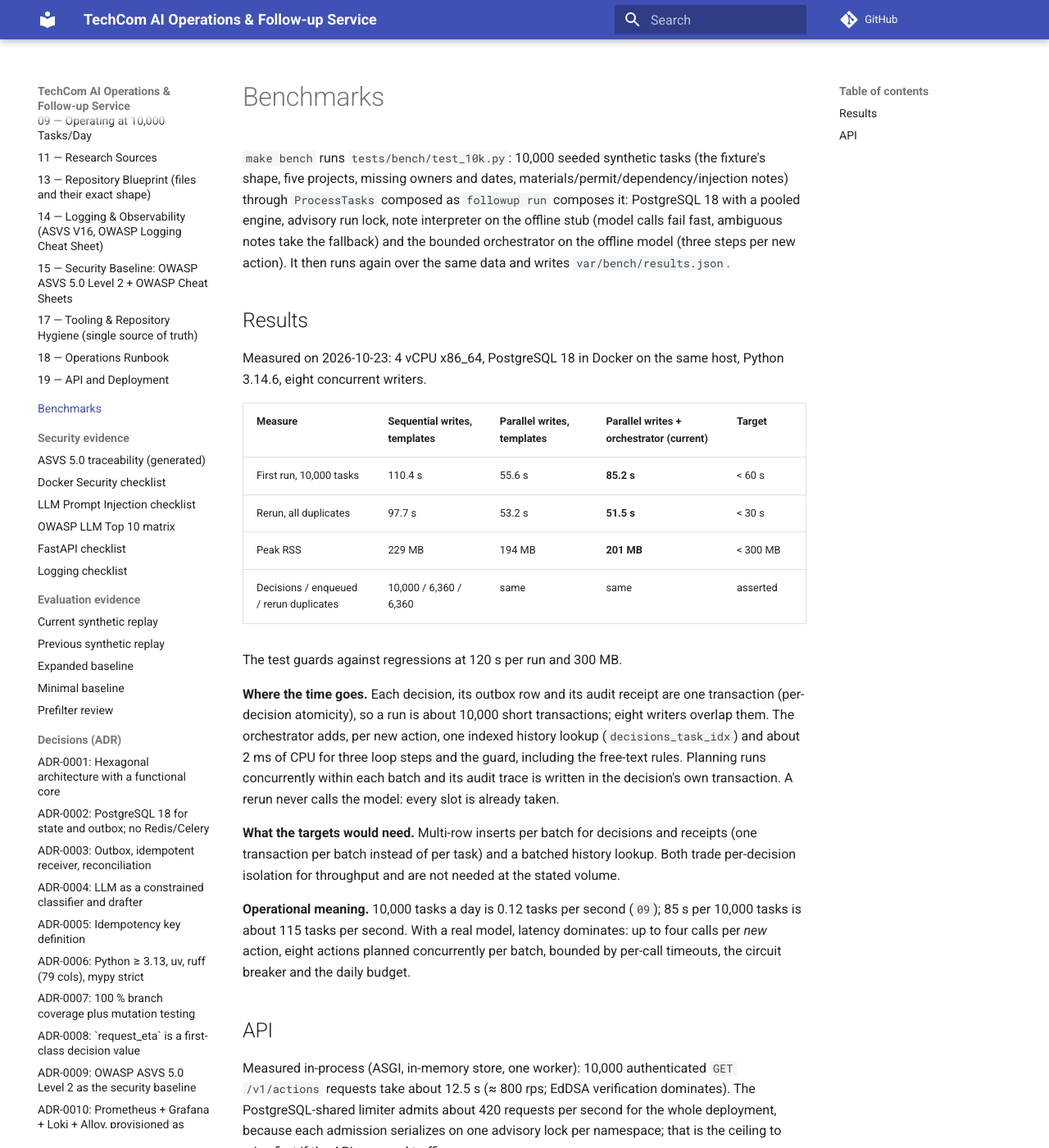
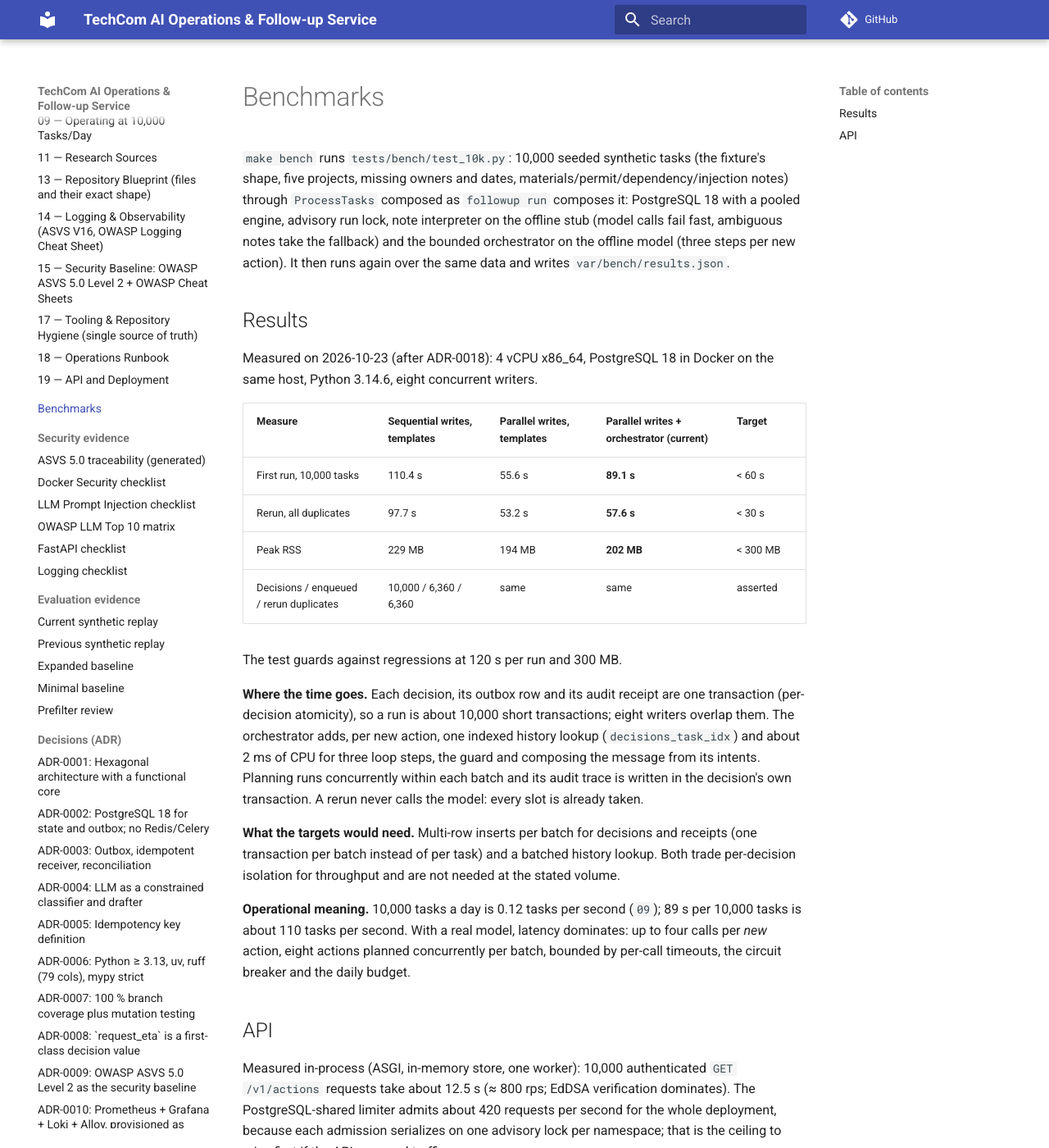
Before and after one commit to Andrey-Sema/Techcom, an MkDocs documentation site: the page built from docs/benchmarks.md, in a window 1280 px wide and 1400 px high. Shown: the whole window at 82% size. Built offline with MkDocs 1.6.1 and Material for MkDocs 9.7.7, drawn with Linux system fonts in a browser that asks for light colours; comment, search, counter and statistics services are not loaded.

Commit message:
docs(bench): record the 10k benchmark after message intents
Co-Authored-By: Claude Opus 5.5 <noreply@anthropic.com>
Claude-Session: https://claude.ai/code/session_01Q2Cbf3GFgQv49i88MfyfT9

```diff
--- a/docs/benchmarks.md
+++ b/docs/benchmarks.md
@@ -11,14 +11,14 @@ runs again over the same data and writes `var/bench/results.json`.
 
 ## Results
 
-Measured on 2026-10-23: 4 vCPU x86_64, PostgreSQL 18 in Docker on the
+Measured on 2026-10-23 (after ADR-0018): 4 vCPU x86_64, PostgreSQL 18 in Docker on the
 same host, Python 3.14.6, eight concurrent writers.
 
 | Measure | Sequential writes, templates | Parallel writes, templates | Parallel writes + orchestrator (current) | Target |
 |---------|------------------------------|----------------------------|------------------------------------------|--------|
-| First run, 10,000 tasks | 110.4 s | 55.6 s | **85.2 s** | < 60 s |
-| Rerun, all duplicates | 97.7 s | 53.2 s | **51.5 s** | < 30 s |
-| Peak RSS | 229 MB | 194 MB | **201 MB** | < 300 MB |
+| First run, 10,000 tasks | 110.4 s | 55.6 s | **89.1 s** | < 60 s |
+| Rerun, all duplicates | 97.7 s | 53.2 s | **57.6 s** | < 30 s |
+| Peak RSS | 229 MB | 194 MB | **202 MB** | < 300 MB |
 | Decisions / enqueued / rerun duplicates | 10,000 / 6,360 / 6,360 | same | same | asserted |
 
 The test guards against regressions at 120 s per run and 300 MB.
@@ -27,8 +27,8 @@ The test guards against regressions at 120 s per run and 300 MB.
 receipt are one transaction (per-decision atomicity), so a run is about
 10,000 short transactions; eight writers overlap them. The orchestrator
 adds, per new action, one indexed history lookup (`decisions_task_idx`)
-and about 2 ms of CPU for three loop steps and the guard, including
-the free-text rules. Planning runs
+and about 2 ms of CPU for three loop steps, the guard and composing
+the message from its intents. Planning runs
 concurrently within each batch and its audit trace is written in the
 decision's own transaction. A rerun never calls the model: every slot is
 already taken.
@@ -39,7 +39,7 @@ and a batched history lookup. Both trade per-decision isolation for
 throughput and are not needed at the stated volume.
 
 **Operational meaning.** 10,000 tasks a day is 0.12 tasks per second
-(`09`); 85 s per 10,000 tasks is about 115 tasks per second. With a real
+(`09`); 89 s per 10,000 tasks is about 110 tasks per second. With a real
 model, latency dominates: up to four calls per *new* action, eight
 actions planned concurrently per batch, bounded by per-call timeouts,
 the circuit breaker and the daily budget.
```
Also changed, not shown: README.md (+1 -1 lines).
